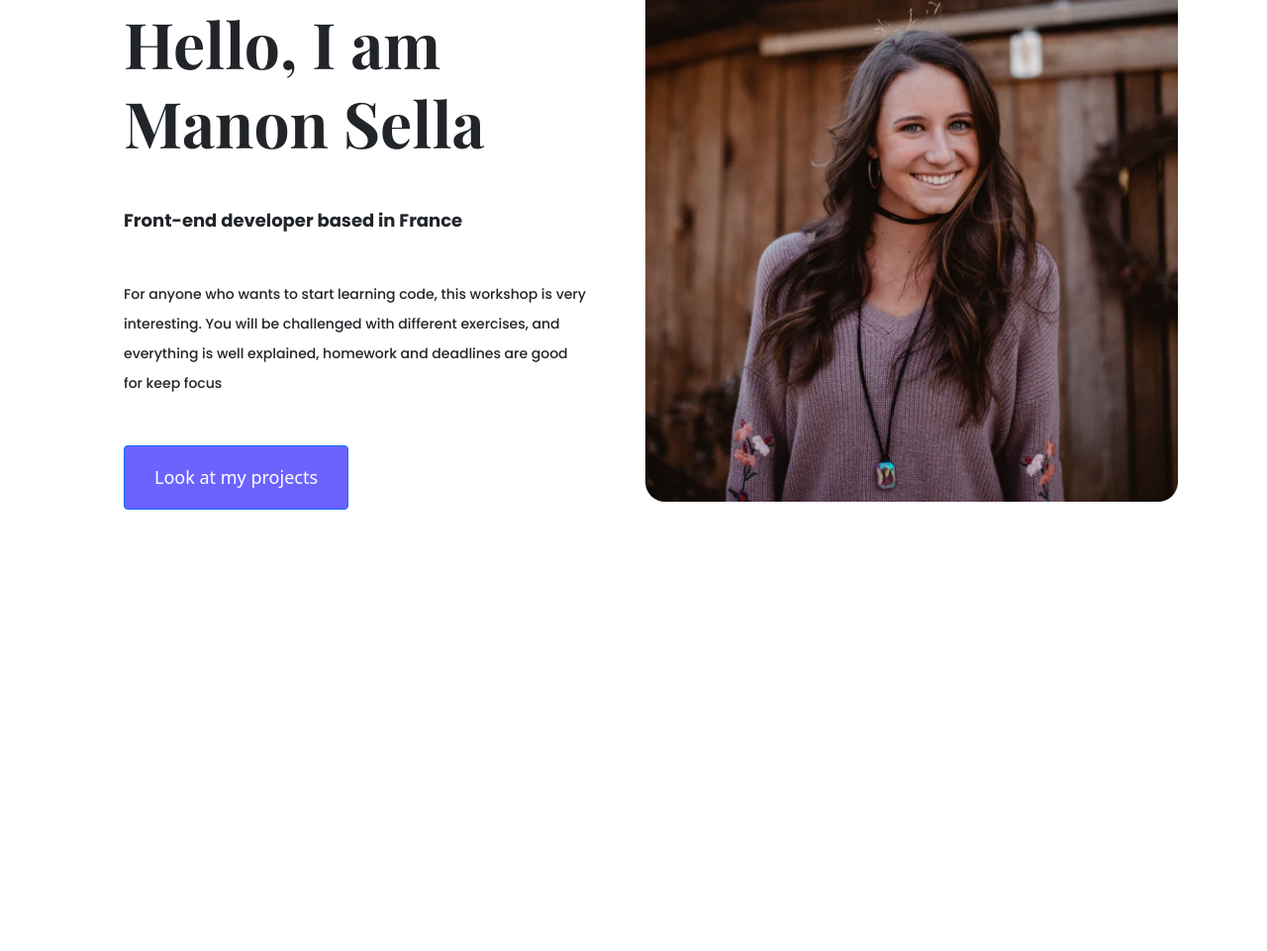
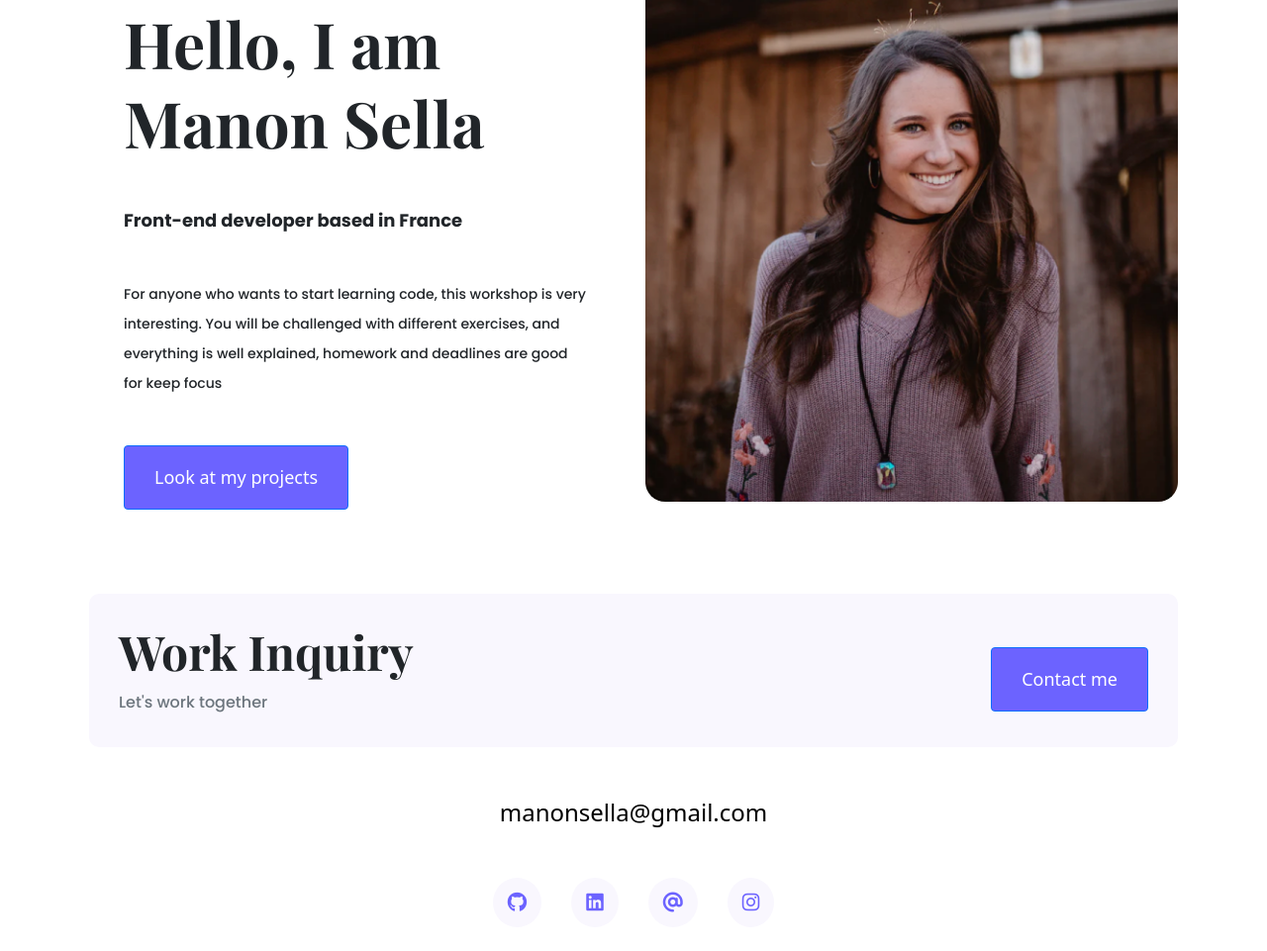
Before and after one commit to ManonSella/Portfolio-project-week4, a plain HTML site: page about.html in a window 1280 px wide. Shown: the part 273-1234 px from the top of the page at 99% size. Before the commit the page ends 983 px from the top, so only its background shows below. Drawn offline with nearby package versions, Linux system fonts and the light colour scheme.

Commit message:
Added footer to all pages

```diff
--- a/about.html
+++ b/about.html
@@ -83,6 +83,39 @@
           />
         </div>
       </div>
+       <footer>
+        <div class="contact-box d-flex justify-content-between mb-5 d-none d-md-flex">
+          <div>
+            <h4>
+              Work Inquiry
+            </h4>
+            <p class="text-muted">Let's work together</p>
+          </div>
+          <div>
+            <a href="" class="btn btn-primary mt-4">Contact me</a>
+          </div>
+        </div>
+      <div class="d-flex justify-content-center mb-5">
+        <a href="mailto:manonsella@gmail.com"
+          class="email-link">
+            manonsella@gmail.com
+          </a>
+      </div>
+      <div class="social-media d-flex justify-content-center">
+        <a href="https://www.github.com/ManonSella" target="_blank">
+          <i class="fab fa-github"></i>
+        </a>
+        <a href="https://www.linkedin.com/in/manon-sella/">
+          <i class="fab fa-linkedin"></i>
+        </a>
+        <a href="manonsella@gmail.com">
+          <i class="fas fa-at"></i>
+        </a>
+        <a href="https://www.instagram.com/manonsella/">
+          <i class="fab fa-instagram"></i>
+        </a>
+      </div>
+      </footer>
     </div>
   </body>
 </html>
```
Also changed, not shown: contact.html (+33 -0 lines), work.html (+33 -0 lines).
